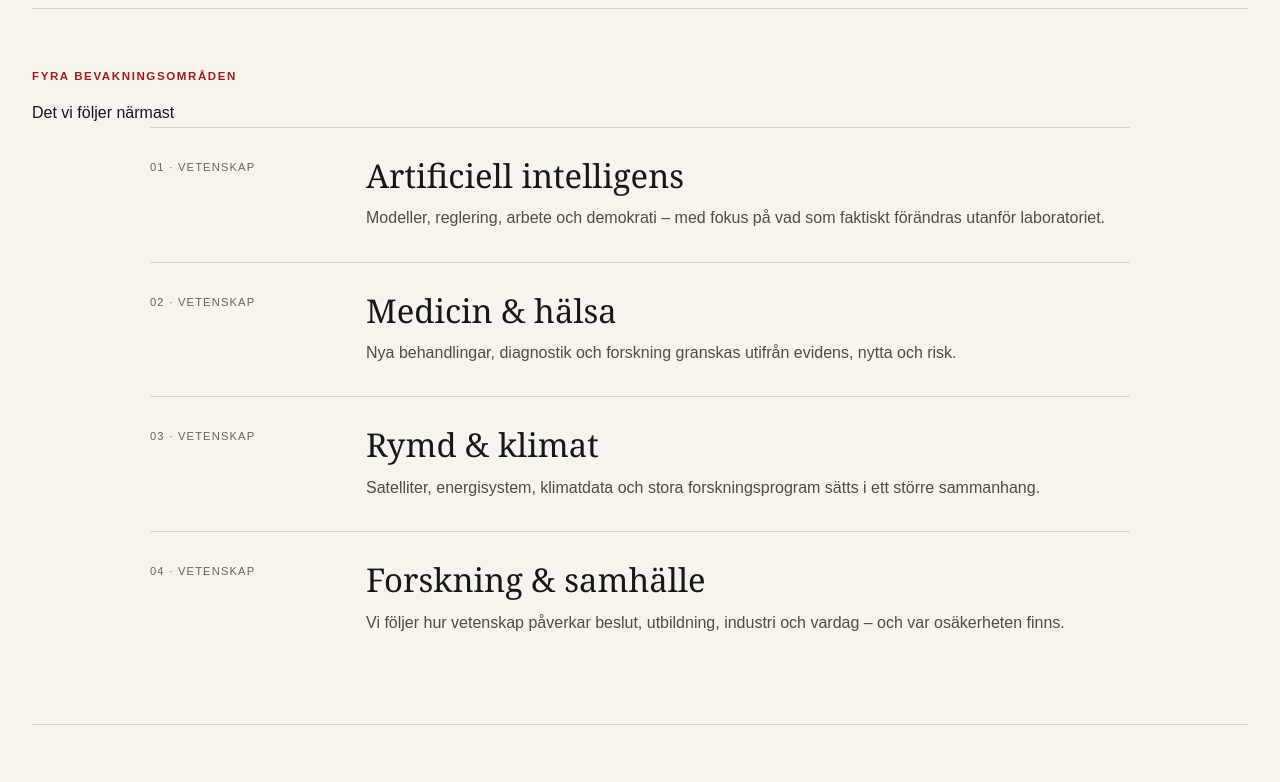
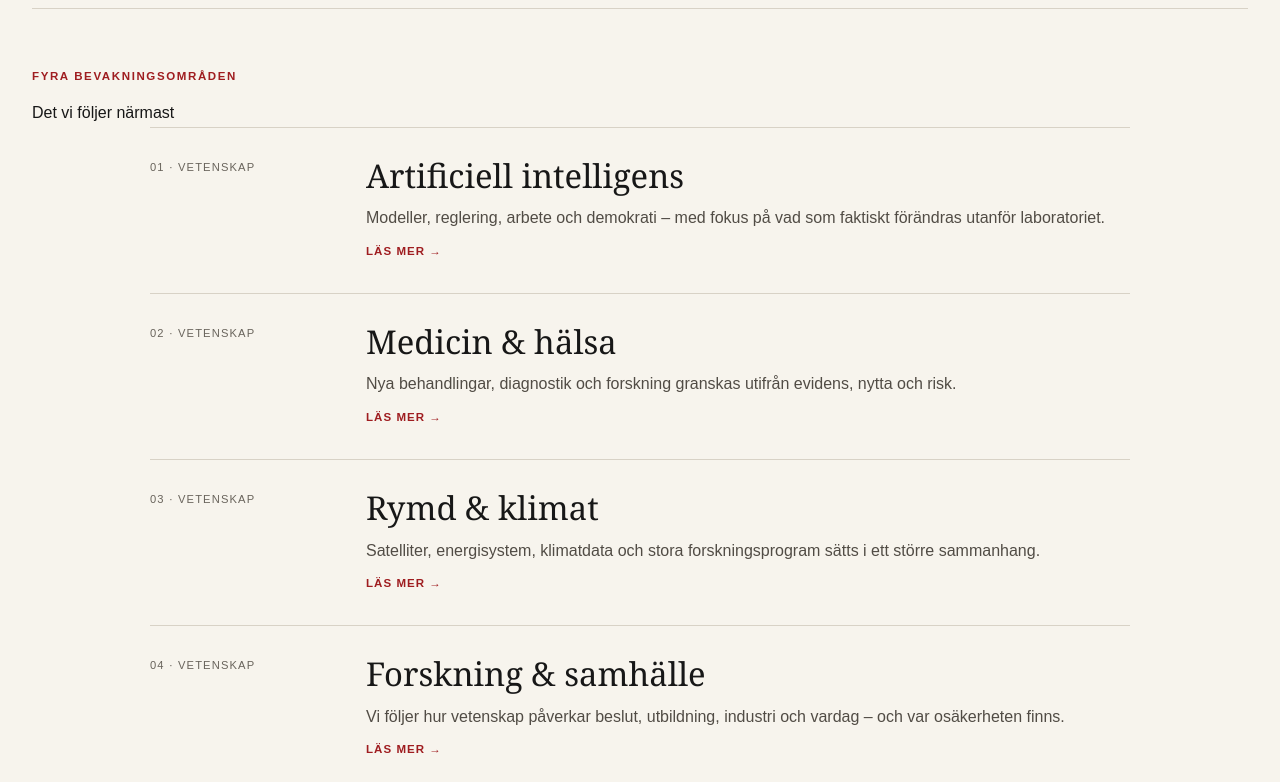
Before and after one commit to Djurgarden2019/NackaSidan-2026, a Next.js app: page /vetenskap in a window 1280 px wide. Shown: the part 1200-1982 px from the top of the page. Built offline with nearby package versions, Linux system fonts and the light colour scheme.

Commit message:
Make all content cards clickable in app/vetenskap/page.tsx

```diff
--- a/app/vetenskap/page.tsx
+++ b/app/vetenskap/page.tsx
@@ -2,10 +2,10 @@ import Link from 'next/link';
 import { AnalysisBox, FactStrip } from '../../components/Editorial';
 
 const beats=[
- {title:'Artificiell intelligens',text:'Modeller, reglering, arbete och demokrati – med fokus på vad som faktiskt förändras utanför laboratoriet.'},
- {title:'Medicin & hälsa',text:'Nya behandlingar, diagnostik och forskning granskas utifrån evidens, nytta och risk.'},
- {title:'Rymd & klimat',text:'Satelliter, energisystem, klimatdata och stora forskningsprogram sätts i ett större sammanhang.'},
- {title:'Forskning & samhälle',text:'Vi följer hur vetenskap påverkar beslut, utbildning, industri och vardag – och var osäkerheten finns.'}
+ {title:'Artificiell intelligens',text:'Modeller, reglering, arbete och demokrati – med fokus på vad som faktiskt förändras utanför laboratoriet.',href:'/tema/ai'},
+ {title:'Medicin & hälsa',text:'Nya behandlingar, diagnostik och forskning granskas utifrån evidens, nytta och risk.',href:'/vetenskap#veckans-fokus'},
+ {title:'Rymd & klimat',text:'Satelliter, energisystem, klimatdata och stora forskningsprogram sätts i ett större sammanhang.',href:'/vetenskap#veckans-fokus'},
+ {title:'Forskning & samhälle',text:'Vi följer hur vetenskap påverkar beslut, utbildning, industri och vardag – och var osäkerheten finns.',href:'/vetenskap#veckans-fokus'}
 ];
 
 export const metadata={title:'Vetenskap & AI | NackaSidan 2026',description:'AI, medicin, forskning, klimat och rymd – med fokus på evidens, konsekvenser och vad som faktiskt spelar roll.'};
@@ -13,7 +13,7 @@ export const metadata={title:'Vetenskap & AI | NackaSidan 2026',description:'AI,
 export default function Page(){return <main><div className="shell">
  <div className="page-hero"><div className="kicker">Vetenskap & AI</div><h1>Tekniken går snabbt – förståelsen måste hinna med</h1><p>AI, medicin, forskning, klimat och rymd. Vi skiljer genombrott från hype och förklarar vad nya resultat faktiskt betyder.</p></div>
  <section className="section" style={{borderTop:'4px solid #111',paddingTop:22}}><div className="kicker">Veckans fokus</div><h2 style={{fontSize:'clamp(2rem,5vw,3.5rem)',maxWidth:900}}>AI blir samhällsinfrastruktur – och kraven på granskning ökar</h2><p className="lead" style={{maxWidth:820}}>När AI flyttar från experiment till vardag förändras frågan. Det handlar mindre om vad tekniken kan göra och mer om hur den används, kontrolleras och påverkar beslut.</p><AnalysisBox>Vi skiljer demonstrationer från verklig användning, modellkapacitet från faktisk nytta och teknisk utveckling från politiska och ekonomiska konsekvenser.</AnalysisBox><Link className="button" href="/tema/ai">Utforska AI-temat</Link></section>
- <section className="section"><div className="kicker">Fyra bevakningsområden</div><h2>Det vi följer närmast</h2><div className="article-list">{beats.map((item,index)=><article className="article-row" key={item.title}><div className="meta">{String(index+1).padStart(2,'0')} · Vetenskap</div><div><h2>{item.title}</h2><p>{item.text}</p></div></article>)}</div></section>
+ <section className="section"><div className="kicker">Fyra bevakningsområden</div><h2>Det vi följer närmast</h2><div className="article-list">{beats.map((item,index)=><Link className="article-row" key={item.title} href={item.href}><div className="meta">{String(index+1).padStart(2,'0')} · Vetenskap</div><div><h2>{item.title}</h2><p>{item.text}</p><span className="text-link">Läs mer →</span></div></Link>)}</div></section>
  <section className="section"><FactStrip items={[{label:'Metod',value:'Evidens'},{label:'AI',value:'Analys'},{label:'Forskning',value:'Kontext'},{label:'Källor',value:'Spårbara'}]}/></section>
  <section className="section" style={{borderTop:'1px solid #d4d4d4',paddingTop:24}}><div className="kicker">Fortsätt läsa</div><h2>Från teknik till samhälle</h2><p className="lead">Gå vidare till AI-temat, Sverige-bevakningen eller Nacka Daily för dagens viktigaste utveckling.</p><div style={{display:'flex',gap:14,flexWrap:'wrap'}}><Link className="button" href="/tema/ai">AI-temat</Link><Link className="text-link" href="/sverige">Sverige →</Link><Link className="text-link" href="/daily">Nacka Daily →</Link></div></section>
  </div></main>}
```
